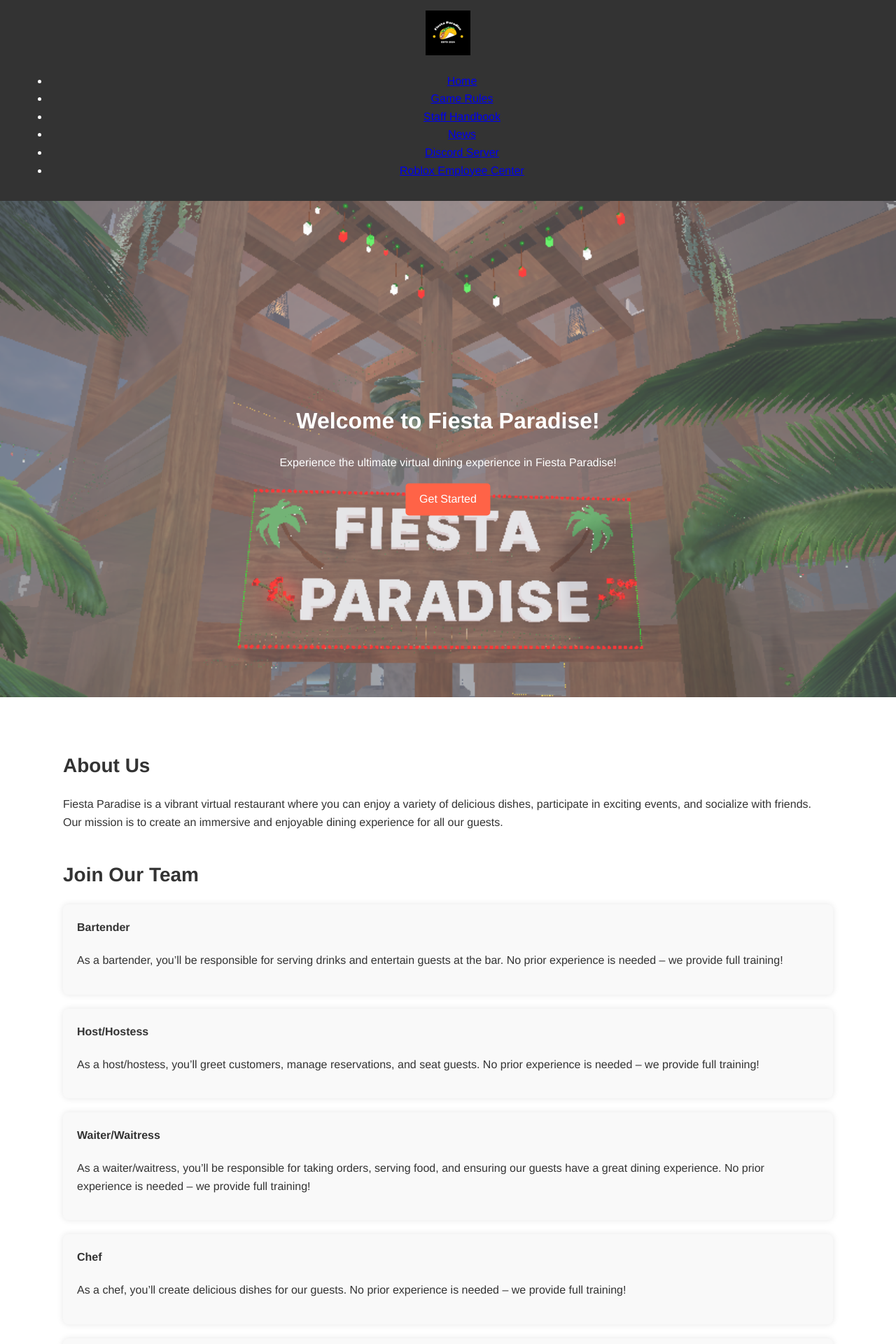
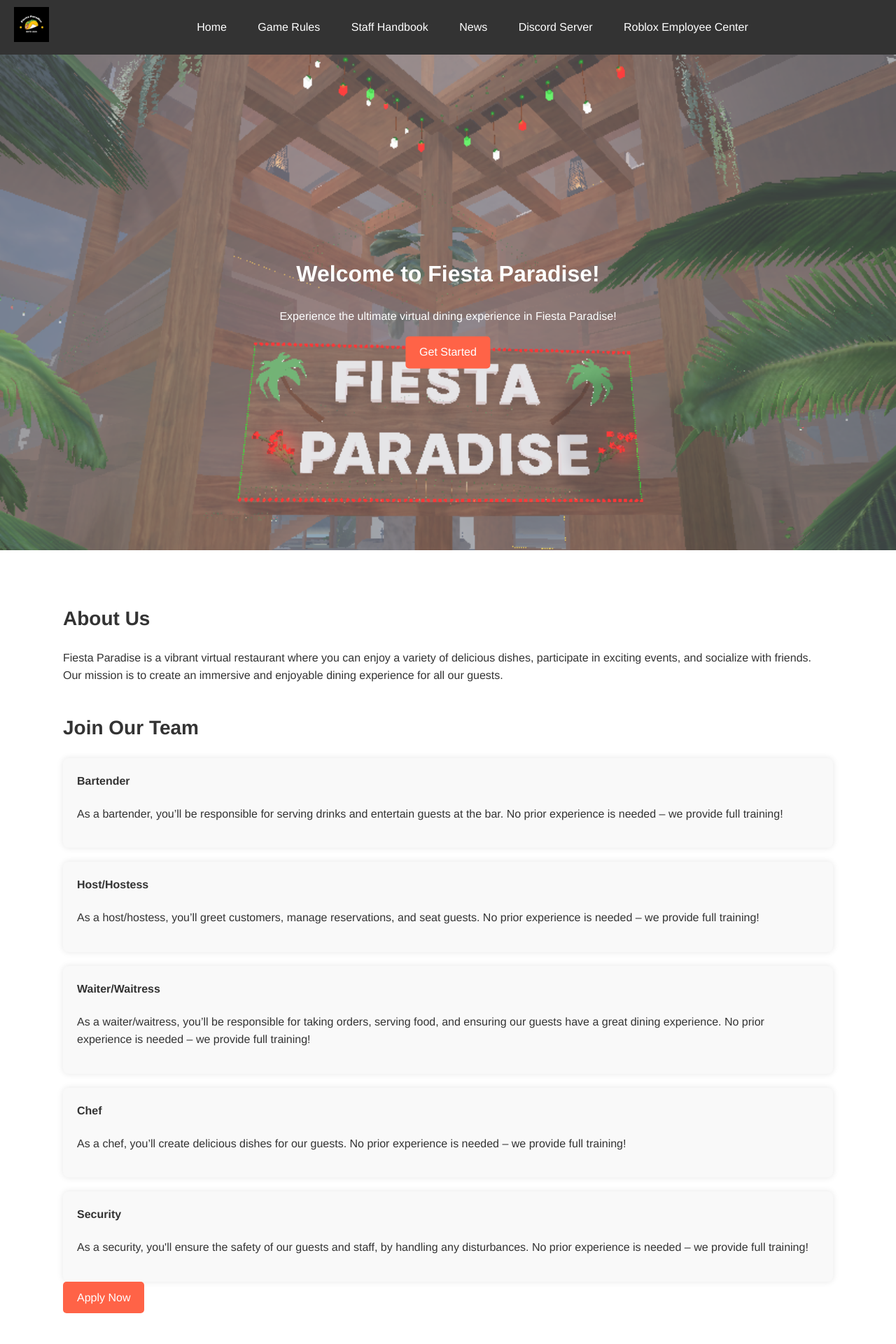
Before and after one commit to ifBars/Fiesta-Paradise, a Jekyll site: the page built from index.html, in a window 1280 px wide. Shown: the top 1920 px of the page at 70% size. Built offline with Jekyll 4.4.1, drawn with Linux system fonts in a browser that asks for light colours.

Commit message:
Update styles.css

```diff
--- a/assets/css/styles.css
+++ b/assets/css/styles.css
@@ -9,8 +9,98 @@
 header {
   background: #333;
   color: #fff;
-  padding: 15px 30px;
-  text-align: center;
+  padding: 10px 20px; /* Increased padding for better spacing */
+}
+
+nav {
+  display: flex;
+  align-items: center;
+}
+
+.logo-container {
+  margin-right: 20px; /* Adjusted margin for the logo */
+}
+
+.logo-container a {
+  display: inline-block;
+}
+
+.logo {
+  height: 50px;
+}
+
+.nav-links {
+  list-style: none;
+  padding: 0;
+  margin: 0 auto; /* Center the navigation links horizontally */
+}
+
+.nav-links li {
+  display: inline-block;
+  margin-left: 20px; /* Adjusted spacing between navigation links */
+}
+
+.nav-links li:first-child {
+  margin-left: 0; /* Remove margin for the first navigation link */
+}
+
+.nav-links li a {
+  color: #fff;
+  text-decoration: none;
+  padding: 5px 10px;
+  transition: background 0.3s;
+}
+
+.nav-links li a:hover {
+  background: #575757;
+  border-radius: 4px;
+}
+
+.menu-toggle {
+  display: none;
+  flex-direction: column;
+  cursor: pointer;
+}
+
+.menu-toggle .bar {
+  height: 3px;
+  width: 25px;
+  background-color: #fff;
+  margin: 4px 0;
+}
+
+@media (max-width: 768px) {
+  .menu-toggle {
+    display: flex;
+  }
+
+  .nav-links {
+    display: none;
+    flex-direction: column;
+    width: 100%;
+    text-align: center;
+    background: #333;
+    position: absolute;
+    top: 60px;
+    left: 0;
+    border-top: 1px solid #575757;
+  }
+
+  .nav-links li {
+    margin: 10px 0;
+  }
+
+  .nav-links.active {
+    display: flex;
+  }
+
+  .hero-overlay {
+    top: 40%;
+  }
+
+  .job-list, .feature-list {
+    flex-direction: column;
+  }
 }
 
 .hero {
@@ -88,13 +178,3 @@
 .contact-content {
   text-align: center;
 }
-
-@media (max-width: 768px) {
-  .hero-overlay {
-    top: 40%;
-  }
-
-  .job-list, .feature-list {
-    flex-direction: column;
-  }
-}
```
